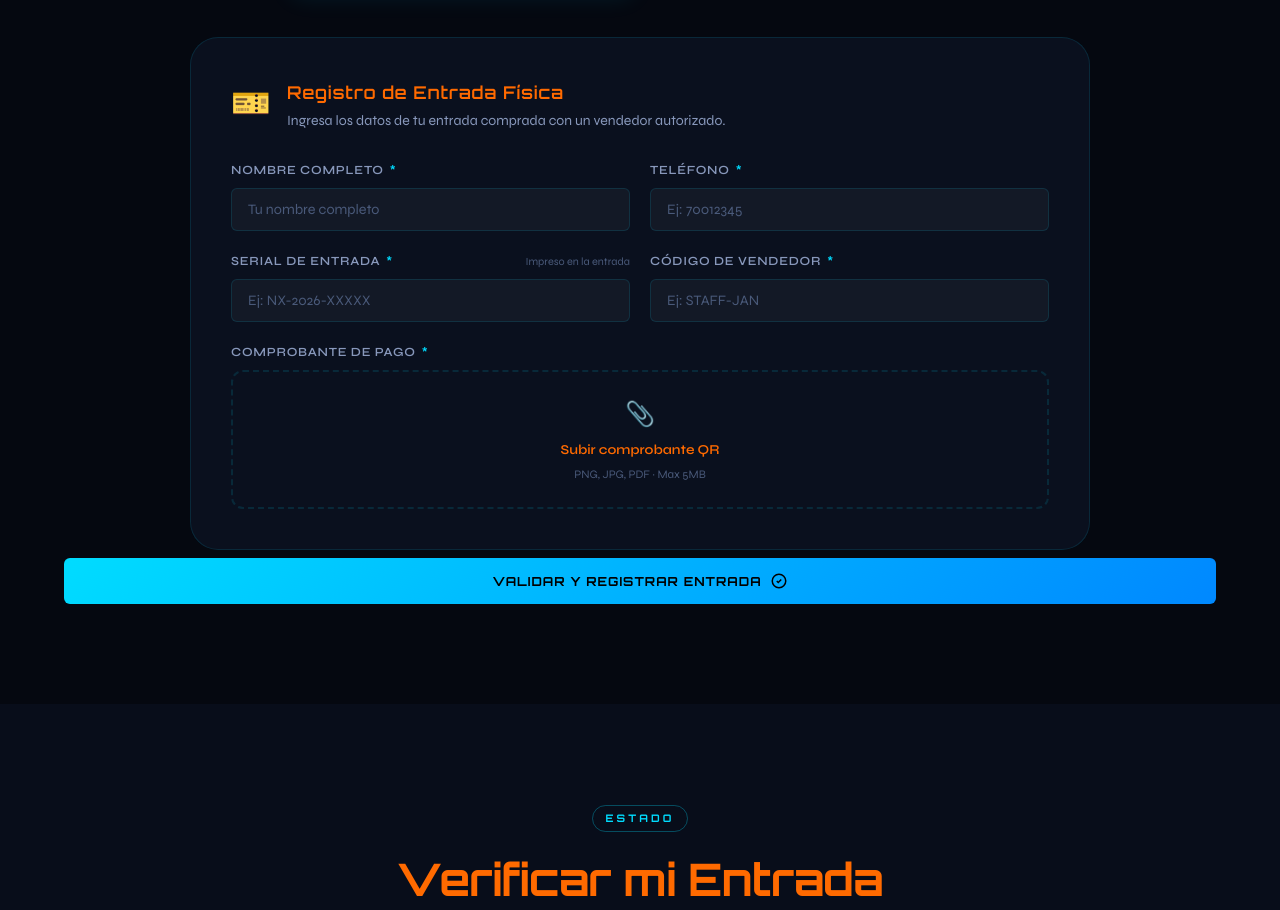
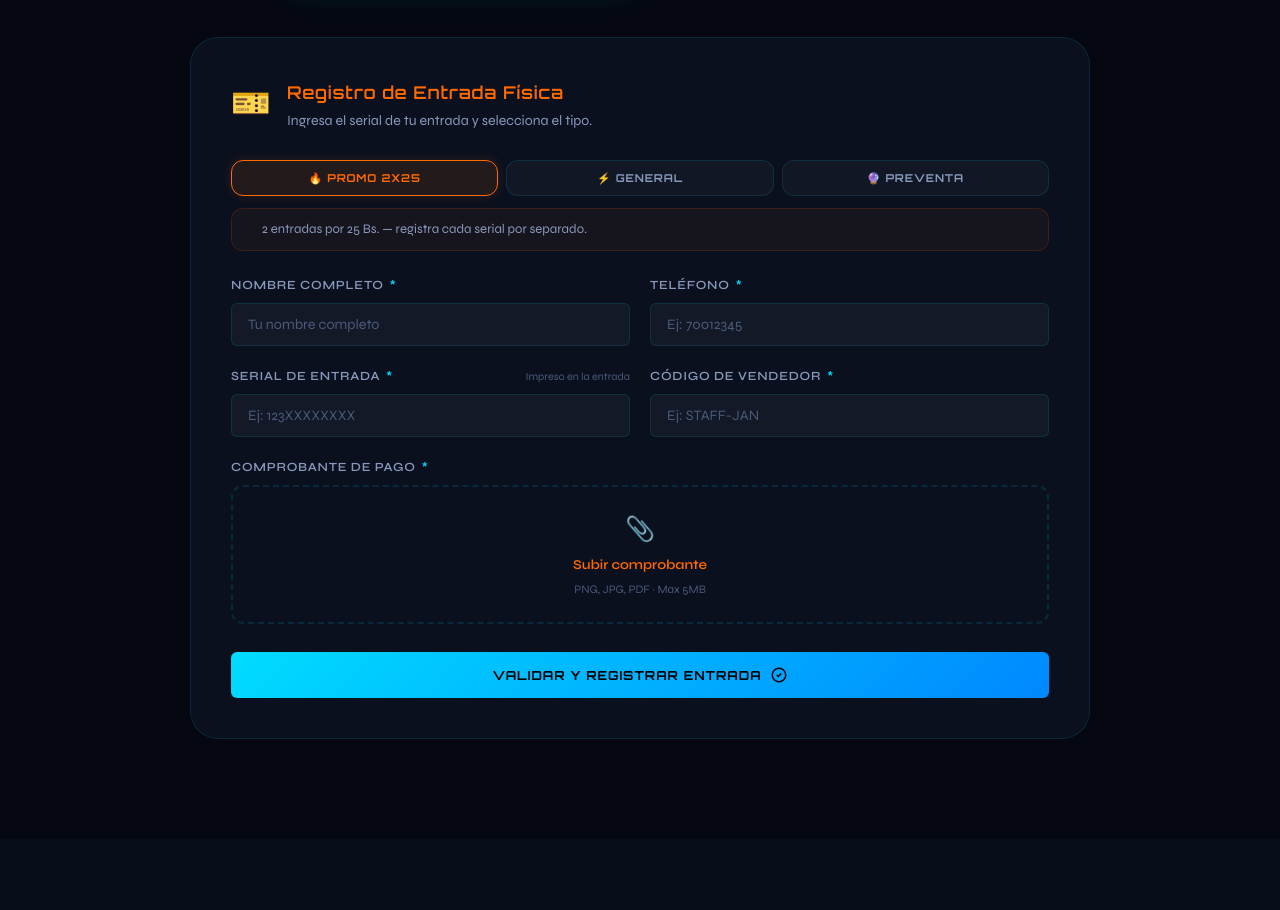
Before and after one commit to luisrafaelo/IMPUGNAFEST, a plain HTML site: page index.html in a window 1280 px wide. Shown: the part 2179-3089 px from the top of the page. Drawn offline with Linux system fonts and the light colour scheme.

Commit message:
PRUEBAS 1

```diff
--- a/index.html
+++ b/index.html
@@ -292,8 +292,19 @@
       <div class="reg-card-icon">🎫</div>
       <div>
         <h3>Registro de Entrada Física</h3>
-              <p>Ingresa los datos de tu entrada comprada con un vendedor autorizado.</p>
+        <p>Ingresa el serial de tu entrada y selecciona el tipo.</p>
       </div>
+    </div>
+
+    <!-- Selector de tipo -->
+    <div class="staff-type-tabs">
+      <button class="stt-btn active" data-stype="promo"       onclick="selectStaffType(this)">🔥 Promo 2x25</button>
+      <button class="stt-btn"        data-stype="general"     onclick="selectStaffType(this)">⚡ General</button>
+      <button class="stt-btn"        data-stype="preventa" onclick="selectStaffType(this)">🔮 preventa</button>
+    </div>
+    <div class="staff-type-info" id="staffTypeInfo">
+      <span class="sti-dot"></span>
+      <span id="staffTypeDesc">2 entradas por 25 Bs. — registra cada serial por separado.</span>
     </div>
 
     <form class="reg-form" id="formStaff" onsubmit="submitStaffForm(event)">
@@ -314,22 +325,22 @@
             Serial de Entrada <span class="req">*</span>
             <span class="label-hint">Impreso en la entrada</span>
           </label>
-    <input type="text" id="staffSerial" placeholder="Ej: NX-2026-XXXXX" required autocomplete="off" />
+          <input type="text" id="staffSerial" placeholder="Ej: 123XXXXXXXX" required autocomplete="off" />
         </div>
         <div class="form-group">
           <label for="staffCode">Código de Vendedor <span class="req">*</span></label>
           <input type="text" id="staffCode" placeholder="Ej: STAFF-JAN" required autocomplete="off" />
         </div>
       </div>
+
       <div class="form-group">
         <label>Comprobante de Pago <span class="req">*</span></label>
         <div class="file-upload" id="staffFileUpload" onclick="document.getElementById('staffFile').click()">
           <input type="file" id="staffFile" accept="image/*,.pdf" hidden onchange="handleFileSelect(event, 'staffFileUpload')" />
           <div class="file-upload-content">
             <span class="file-upload-icon">📎</span>
-                    <span class="file-upload-text">Subir comprobante QR</span>
+            <span class="file-upload-text">Subir comprobante</span>
             <span class="file-upload-hint">PNG, JPG, PDF · Max 5MB</span>
-                  </div>
           </div>
         </div>
       </div>
@@ -342,8 +353,8 @@
       </div>
     </form>
 
-          <!-- Resultado de validación -->
     <div class="validation-result" id="staffResult" style="display:none"></div>
+  </div>
 </div>
       </div>
 
@@ -434,12 +445,7 @@
 <div class="payment-box">
   <div class="payment-qr-area">
     <div class="qr-placeholder">
-                  <div class="qr-mock">
-                    <div class="qr-corner qr-corner--tl"></div>
-                    <div class="qr-corner qr-corner--tr"></div>
-                    <div class="qr-corner qr-corner--bl"></div>
-                    <div class="qr-inner-grid"></div>
-                  </div>
+      <img id="qrImagen" src="" alt="QR de pago" style="width:160px;height:160px;border-radius:12px;object-fit:cover;" />
       <p class="qr-label">QR de Pago</p>
       <p class="qr-sublabel">Escanea con tu banco o billetera</p>
     </div>
@@ -451,7 +457,7 @@
     </div>
     <div class="payment-detail">
       <span class="pd-label">Concepto</span>
-                  <span class="pd-value">Impugna Fest 2026</span>
+      <span class="pd-value">IMPUGNA FEST 2025</span>
     </div>
     <div class="payment-detail">
       <span class="pd-label">Tipo</span>
--- a/script.js
+++ b/script.js
@@ -8,6 +8,7 @@ const STATE = {
   currentStep: 1,
   uploadedFileStaff: null,
   uploadedFileOnline: null,
+  staffType:           'promo',
 };
 
 /* ══════════════════════════════════════════════════════
@@ -158,6 +159,7 @@ async function submitStaffForm(e) {
       body: JSON.stringify({
         action: 'validarStaff',
         nombre, telefono, serial, staffCode,
+        tipoEntrada: STATE.staffType,
         comprobanteB64: b64.split(',')[1],
         fileName: file.name
       })
@@ -252,6 +254,7 @@ if (step === 3) {
     }
     updateOnlineSummary();
     document.getElementById('paymentAmount').textContent = `${STATE.selectedTicketPrice} Bs.`;
+    document.getElementById('qrImagen').src = STATE.selectedTicketType === 'preventa' ? 'qr-promo.png' : 'qr-general.png';
   }
 
   /* Mostrar el paso */
@@ -588,3 +591,15 @@ function resetOnlineFlow() {
   document.getElementById('tgTicket2').style.display = 'none';
   document.getElementById('rowPersona2').style.display = 'none';
 }
+const STAFF_TYPE_DESC = {
+  promo:        '2 entradas por 25 Bs. — registra cada serial por separado.',
+  general:      'Entrada individual — 15 Bs.',
+  preferencial: 'Entrada de invitado — acceso preferencial sin costo.'
+};
+
+function selectStaffType(btn) {
+  document.querySelectorAll('.stt-btn').forEach(b => b.classList.remove('active'));
+  btn.classList.add('active');
+  STATE.staffType = btn.dataset.stype;
+  document.getElementById('staffTypeDesc').textContent = STAFF_TYPE_DESC[STATE.staffType];
+}
--- a/styles.css
+++ b/styles.css
@@ -1611,3 +1611,58 @@ body {
   color: #fff !important;
   box-shadow: 0 0 20px rgba(168, 85, 247, 0.3) !important;
 }
+/* Staff type tabs */
+.staff-type-tabs {
+  display: flex;
+  gap: 8px;
+  margin-bottom: 12px;
+  flex-wrap: wrap;
+}
+
+.stt-btn {
+  flex: 1;
+  min-width: 120px;
+  padding: 10px 16px;
+  background: rgba(255,255,255,0.03);
+  border: 1px solid var(--c-border);
+  border-radius: var(--radius-md);
+  color: var(--c-text-2);
+  font-family: var(--font-display);
+  font-size: 0.68rem;
+  font-weight: 700;
+  letter-spacing: 0.08em;
+  text-transform: uppercase;
+  cursor: pointer;
+  transition: var(--transition);
+}
+
+.stt-btn:hover { border-color: var(--c-border-h); color: var(--c-text); }
+
+.stt-btn.active {
+  background: rgba(255,106,0,0.1);
+  border-color: var(--c-accent);
+  color: var(--c-accent);
+  box-shadow: 0 0 12px rgba(255,106,0,0.15);
+}
+
+.staff-type-info {
+  display: flex;
+  align-items: center;
+  gap: 8px;
+  padding: 10px 14px;
+  background: rgba(255,106,0,0.05);
+  border: 1px solid rgba(255,106,0,0.15);
+  border-radius: var(--radius-md);
+  margin-bottom: 24px;
+  font-size: 0.82rem;
+  color: var(--c-text-2);
+}
+
+.sti-dot {
+  width: 8px; height: 8px;
+  border-radius: 50%;
+  background: var(--c-accent);
+  box-shadow: 0 0 6px var(--c-accent);
+  flex-shrink: 0;
+  animation: blink 1.5s ease-in-out infinite;
+}
```
Also changed, not shown: qr-general.png (added), qr-promo.png (added). Lines whose indentation alone changed are shown as unchanged.
